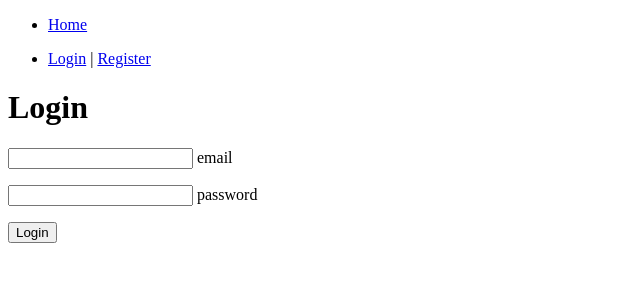
After one commit to Thejaunt/StudyNotes, a Django app: page /login/ in a window 1280 px wide. The commit adds this page. Shown: the top 300 px of the page, without its empty margins (0-640 px from the left). Run offline with Django 4.2, Linux system fonts and the light colour scheme.

Commit message:
added login and logout

```diff
--- a/StudyNotes/settings.py
+++ b/StudyNotes/settings.py
@@ -62,7 +62,6 @@ TEMPLATES = [
 WSGI_APPLICATION = 'StudyNotes.wsgi.application'
 
 
-
 DATABASES = {
     'default': {
         'ENGINE': 'django.db.backends.postgresql_psycopg2',
@@ -124,7 +123,6 @@ DEFAULT_AUTO_FIELD = 'django.db.models.BigAutoField'
 AUTH_USER_MODEL = 'notes.CustomUser'
 
 
-
 if DEBUG:
     import socket
     import mimetypes
--- a/notes/forms.py
+++ b/notes/forms.py
@@ -1,12 +1,11 @@
 from django import forms
-from django.contrib.auth.forms import UserCreationForm, UserChangeForm
+from django.contrib.auth.forms import UserCreationForm, AuthenticationForm, UserChangeForm
 from .models import CustomUser
 from django.core.exceptions import ValidationError
 
 
 class CustomUserCreationForm(UserCreationForm):
-    email = forms.EmailField(label='email', required=True, max_length=150,
-                             widget=forms.EmailInput(attrs={'class': 'form-control'}))
+
     password1 = forms.CharField(label='password', strip=False, required=True, max_length=100,
                                 widget=forms.PasswordInput(attrs={'class': 'form-control'}))
     password2 = forms.CharField(label='password confirmation', strip=False, required=True, max_length=100,
@@ -14,7 +13,7 @@ class CustomUserCreationForm(UserCreationForm):
 
     class Meta:
         model = CustomUser
-        fields = ('email', 'password1', 'password2')
+        fields = ('email',)
 
     def clean_password2(self):
         password1 = self.cleaned_data.get('password1')
@@ -31,6 +30,15 @@ class CustomUserCreationForm(UserCreationForm):
         return user
 
 
+class UserLoginForm(AuthenticationForm):
+    username = forms.EmailField(widget=forms.EmailInput, label='email')
+    password = forms.CharField(widget=forms.PasswordInput, label='password')
+
+    class Meta:
+        model = CustomUser
+        fields = ('email', 'password',)
+
+
 class CustomUserChangeForm(UserChangeForm):
     class Meta:
         model = CustomUser
--- a/notes/templates/base.html
+++ b/notes/templates/base.html
@@ -7,27 +7,45 @@
     <title> {% block title %} Title {% endblock title %}</title>
 </head>
 <body>
-    {% block sidebar%}Sidebar{% endblock sidebar %}
-    <div class="container">
+    {% block sidebar%}
+    <nav class="navbar">
+        <div>
+                <ul>
+                    <li>
+                        <a href="/">Home</a>
+                    </li>
+                </ul>
+        </div>
+            <div>
+                <ul>
+                    <li>
+                        {% if request.user.is_authenticated %}
+                        <a href="/logout">Logout</a>
+                        {% else %}
+                        <a href="/login">Login</a> | <a href="/register">Register</a>
+                        {% endif %}
+                    </li>
+                </ul>
+            </div>
+    </nav>
+    {% endblock sidebar %}
+
+    <div>
         {% if messages %}
             {% for message in messages %}
                 {% if message.tags == 'error' %}
-                    <div class="alert alert-danger" role="alert">
+                    <div role="alert">
                         {{ message }}
                     </div>
                 {% else %}
-                    <div class="alert alert-{{ message.tags }}" role="alert">
+                    <div role="alert">
                     {{ message }}
                     </div>
                 {% endif %}
             {% endfor %}
         {% endif %}
-
-
         {% block content%}
-
-        {% endblock %}
-
+        {% endblock content %}
     </div>
 </body>
 </html>
--- /dev/null
+++ b/notes/templates/login.html
@@ -0,0 +1,17 @@
+{% extends 'base.html' %}
+{% block title %}Login{% endblock %}
+{% block content %}
+<h1>Login</h1>
+<form method="POST" autocomplete="off">
+    {% csrf_token %}
+     <div autocomplete="off">
+        <p>{{ form.username }}
+        <label>email</label></p>
+    </div>
+    <div autocomplete="off">
+        <p>{{ form.password }}
+        <label>password</label></p>
+    </div>
+    <button type="submit">Login</button>
+</form>
+{% endblock content %}
--- a/notes/urls.py
+++ b/notes/urls.py
@@ -1,8 +1,10 @@
 from django.urls import path
-from .views import home, register
+from .views import home, register, user_login, user_logout
 
 
 urlpatterns = [
     path('', home, name='home'),
     path('register/', register, name='register'),
+    path('login/', user_login, name='login'),
+    path('logout', user_logout, name='logout'),
 ]
--- a/notes/views.py
+++ b/notes/views.py
@@ -1,6 +1,6 @@
 from django.shortcuts import render, redirect
-from .forms import CustomUserCreationForm
-from django.contrib.auth import login
+from .forms import CustomUserCreationForm, UserLoginForm
+from django.contrib.auth import login, logout, authenticate
 from django.contrib import messages
 
 
@@ -21,3 +21,27 @@ def register(request):
     else:
         form = CustomUserCreationForm()
     return render(request, template_name='registration.html', context={'form': form})
+
+
+def user_login(request):
+    if request.user.is_authenticated:
+        return redirect('home')
+    if request.method == 'POST':
+        form = UserLoginForm(request, data=request.POST)
+        if form.is_valid():
+            email = form.cleaned_data.get('username')
+            password = form.cleaned_data.get('password')
+            user = authenticate(username=email, password=password)
+            if user is not None:
+                login(request, user)
+                return redirect('home')
+            else:
+                messages.error(request, 'Wrong email or password')
+    else:
+        form = UserLoginForm()
+    return render(request, 'login.html', {'form': form})
+
+
+def user_logout(request):
+    logout(request)
+    return redirect('login')
```
Also changed, not shown: notes/managers.py (+7 -7 lines), notes/templates/registration.html (+6 -11 lines), notes/models.py (line endings or trailing spaces).
